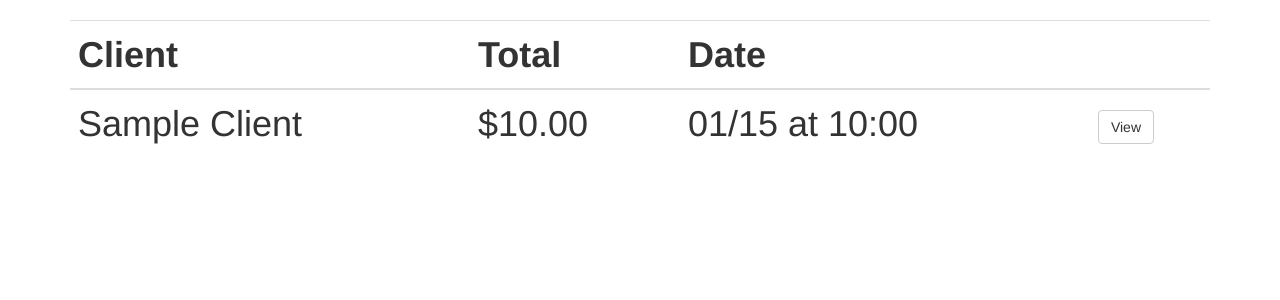
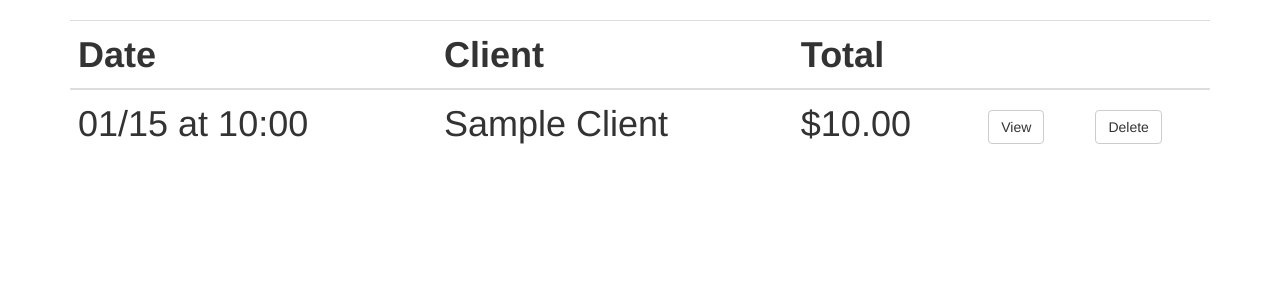
Before and after one commit to MaxHeller0/celinas-kitchen, a Flask app: page /orders/ in a window 1280 px wide. Shown: the part 52-352 px from the top of the page. Run offline with Flask 2, Linux system fonts and the light colour scheme; the visitor is signed in with stand-in values (Sample User, id 1); tables that the repository leaves empty hold one stand-in row (values such as "Sample post"); some libraries are stand-ins or nearby versions.

Commit message:
Put date first in order table and add delete order functionality

```diff
--- a/application.py
+++ b/application.py
@@ -224,6 +224,15 @@ def order(orderId=None):
     except:
         return redirect(url_for("index"))
 
+@app.route("/order/<orderId>/delete", methods=["GET"])
+@login_required
+def deleteOrder(orderId=None):
+    if orderId:
+        order = Order.query.filter_by(id=orderId).first()
+        order.delete()
+        return redirect(url_for("viewOrders"))
+    return redirect(url_for("index"))
+
 @app.route("/orders/", methods=["GET"])
 @login_required
 def viewOrders():
@@ -234,7 +243,7 @@ def viewOrders():
         total = usd(order.total())
         date = formatDateTime(order.date)
         orderId = order.id
-        formattedOrders.append([clientName, total, date, orderId])
+        formattedOrders.append([date, clientName, total, orderId])
     return render_template("viewOrders.html", orders=formattedOrders)
 
 
--- a/orders.py
+++ b/orders.py
@@ -33,6 +33,13 @@ class Order(db.Model):
     clientId = db.Column(db.Integer, nullable=False)
     date = db.Column(db.DateTime(timezone=True))
 
+    def delete(self):
+        orderItems = OrderItem.query.filter_by(orderId=self.id).all()
+        for item in orderItems:
+            db.session.delete(item)
+        db.session.delete(self)
+        db.session.commit()
+
     def __init__(self, name):
         self.clientId = getClientId(name)
         self.date = datetime.datetime.now()
--- a/templates/viewOrders.html
+++ b/templates/viewOrders.html
@@ -9,22 +9,26 @@
     <table class="table" id="orderTable">
       <thread>
         <tr>
+          <th scope="col">Date</th>
           <th scope="col">Client</th>
           <th scope="col">Total</th>
-          <th scope="col">Date</th>
+          <th scope="col"></th>
           <th scope="col"></th>
         </tr>
       </thread>
       <tbody>
         {% for order in orders %}
-        <form action="{{url_for('order')}}{{order[3]}}">
         <tr>
           <td>{{order[0]}}</td>
           <td>{{order[1]}}</td>
           <td>{{order[2]}}</td>
-          <td><button class="btn btn-default" type="submit">View</button></td>
+          <form action="{{url_for('order')}}{{order[3]}}">
+            <td><button class="btn btn-default" type="submit">View</button></td>
+          </form>
+          <form action="{{url_for('order')}}{{order[3]}}/delete">
+            <td><button class="btn btn-default" type="submit">Delete</button></td>
+          </form>
         <tr>
-        </form>
         {% endfor %}
         </tbody>
       </table>
```
Also changed, not shown: templates/order.html (+4 -10 lines).
